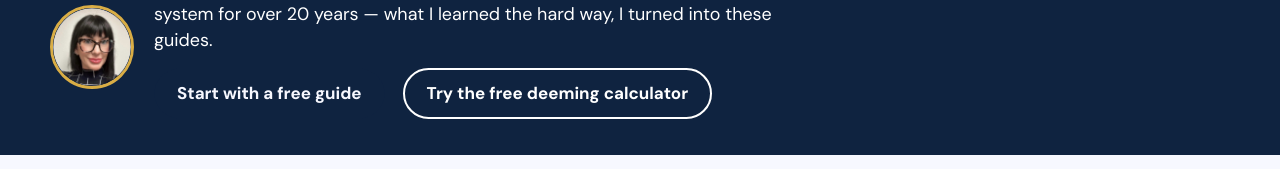
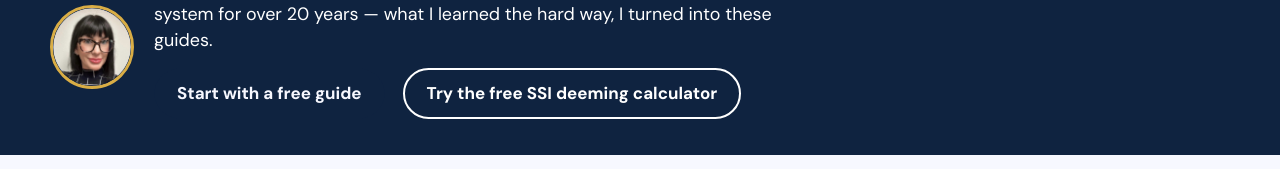
Before and after one commit to anchorandableco/anchor-able-website, a plain HTML site: page index.html in a window 1280 px wide. Shown: the part 169-338 px from the top of the page. Drawn offline with Linux system fonts and the light colour scheme.

Commit message:
Calculator button: say SSI deeming calculator

```diff
--- a/index.html
+++ b/index.html
@@ -511,7 +511,7 @@
           <p class="strip-hi">I'm Beth. I'm a parent of a disabled adult child, and I've been through this system for over 20 years — what I learned the hard way, I turned into these guides.</p>
           <div class="actions">
             <a class="button" href="/free-guides.html">Start with a free guide</a>
-            <a class="button outline" href="/ssi-parental-deeming-calculator">Try the free deeming calculator</a>
+            <a class="button outline" href="/ssi-parental-deeming-calculator">Try the free SSI deeming calculator</a>
           </div>
         </div>
       </div>
@@ -555,7 +555,7 @@
       </div>
       <div class="calc-promo">
         <p><strong>Free tool:</strong> the 2026 Deeming Calculator shows how a parent's income counts toward a child's SSI — the math behind most denials, in plain language, with a printable checklist.</p>
-        <a class="button" href="/ssi-parental-deeming-calculator">Try the free deeming calculator</a>
+        <a class="button" href="/ssi-parental-deeming-calculator">Try the free SSI deeming calculator</a>
       </div>
     </section>
     <section class="panel" id="panel-ihss" data-label="IHSS">
```
